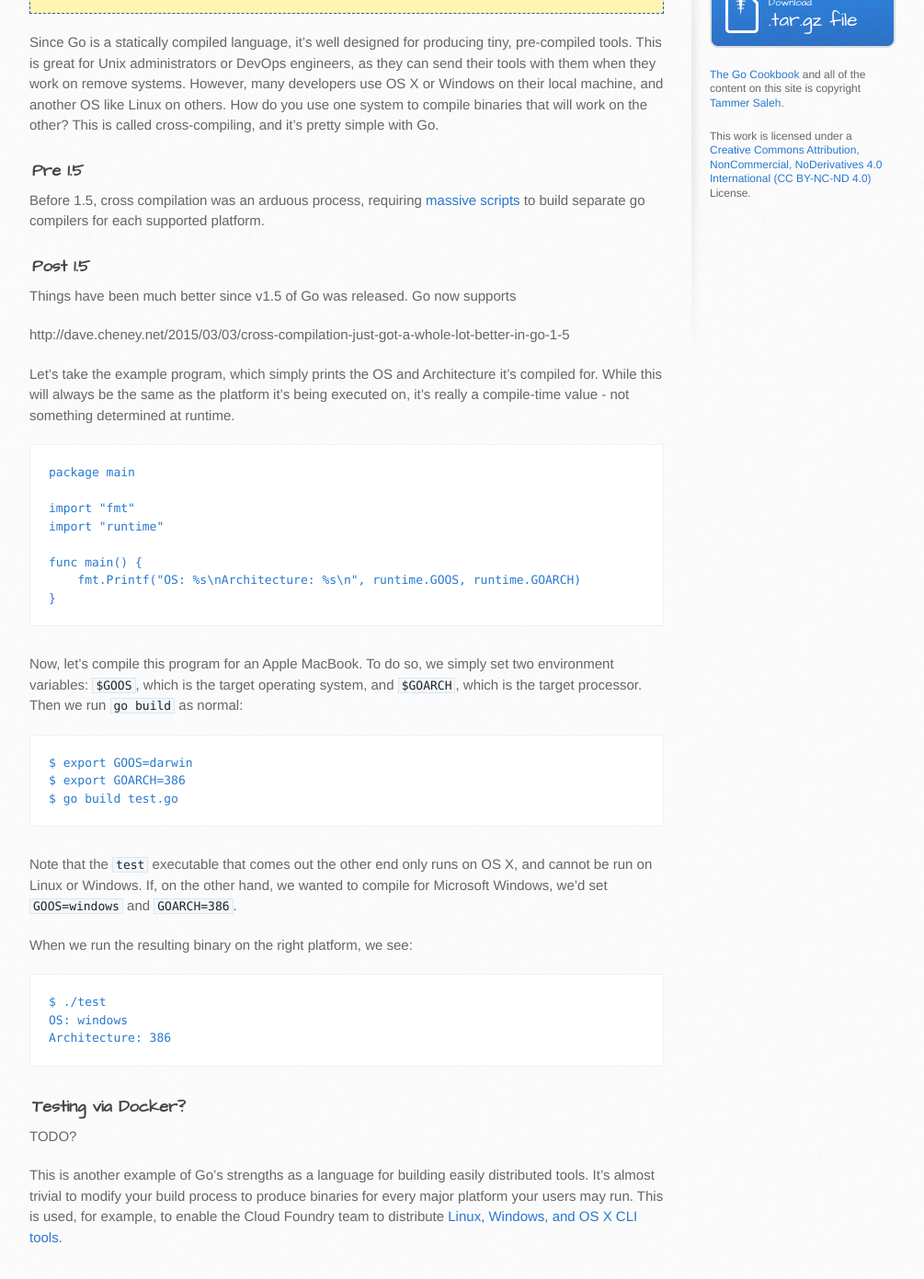
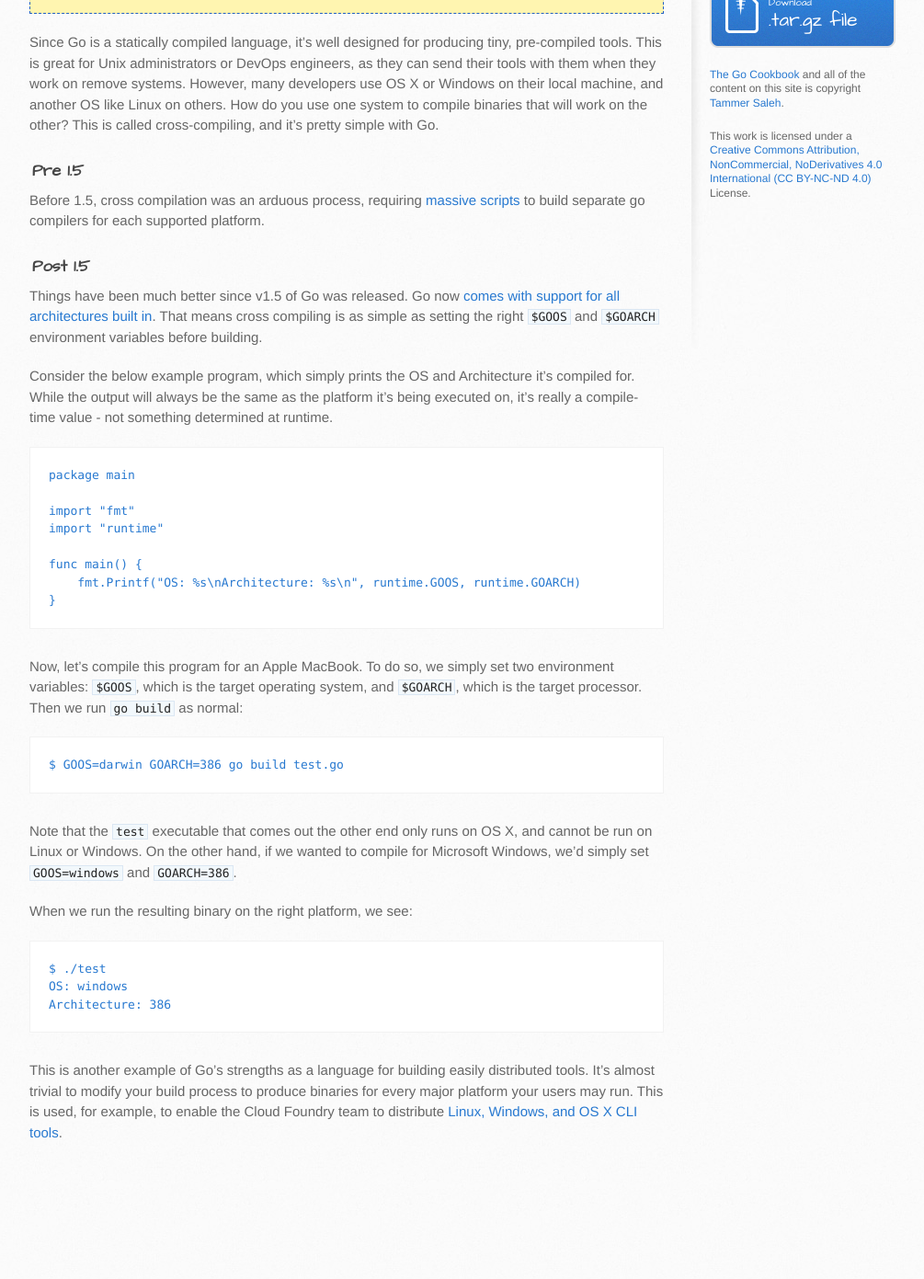
Before and after one commit to superorbital/golangcookbook.github.io, a Jekyll site: the page built from chapters/running/cross-compiling/index.md, in a window 1280 px wide and 1400 px high, scrolled down 418 px. Shown: the top 1391 px of the window at 92% size, without its empty margins (138-1143 px from the left). Built offline with Jekyll 4.4.1, drawn with Linux system fonts in a browser that asks for light colours; comment, search, counter and statistics services are not loaded; after the commit the page ends 1704 px from its top, so only the background shows below that.

Commit message:
finished cross-compiling

````diff
--- a/chapters/running/cross-compiling/index.md
+++ b/chapters/running/cross-compiling/index.md
@@ -18,11 +18,9 @@ Before 1.5, cross compilation was an arduous process, requiring [massive scripts
 
 ### Post 1.5
 
-Things have been much better since v1.5 of Go was released.  Go now supports
+Things have been much better since v1.5 of Go was released.  Go now [comes with support for all architectures built in](http://dave.cheney.net/2015/03/03/cross-compilation-just-got-a-whole-lot-better-in-go-1-5).  That means cross compiling is as simple as setting the right `$GOOS` and `$GOARCH` environment variables before building.
 
-http://dave.cheney.net/2015/03/03/cross-compilation-just-got-a-whole-lot-better-in-go-1-5
-
-Let's take the example program, which simply prints the OS and Architecture it's compiled for.  While this will always be the same as the platform it's being executed on, it's really a compile-time value - not something determined at runtime.
+Consider the below example program, which simply prints the OS and Architecture it's compiled for.  While the output will always be the same as the platform it's being executed on, it's really a compile-time value - not something determined at runtime.
 
 ```
 package main
@@ -38,12 +36,10 @@ func main() {
 Now, let's compile this program for an Apple MacBook.  To do so, we simply set two environment variables: `$GOOS`, which is the target operating system, and `$GOARCH`, which is the target processor.  Then we run `go build` as normal:
 
 ```
-$ export GOOS=darwin
-$ export GOARCH=386
-$ go build test.go
+$ GOOS=darwin GOARCH=386 go build test.go
 ```
 
-Note that the `test` executable that comes out the other end only runs on OS X, and cannot be run on Linux or Windows.  If, on the other hand, we wanted to compile for Microsoft Windows, we'd set `GOOS=windows` and `GOARCH=386`.
+Note that the `test` executable that comes out the other end only runs on OS X, and cannot be run on Linux or Windows.  On the other hand, if we wanted to compile for Microsoft Windows, we'd simply set `GOOS=windows` and `GOARCH=386`.
 
 When we run the resulting binary on the right platform, we see:
 
@@ -53,8 +49,4 @@ OS: windows
 Architecture: 386
 ```
 
-### Testing via Docker?
-
-TODO?
-
 This is another example of Go's strengths as a language for building easily distributed tools.  It's almost trivial to modify your build process to produce binaries for every major platform your users may run.  This is used, for example, to enable the Cloud Foundry team to distribute [Linux, Windows, and OS X CLI tools](https://github.com/cloudfoundry/cli).
````
Also changed, not shown: other parts of chapters/running/cross-compiling/index.md (+1 -1 lines), _posts/2014-04-06-welcome-to-jekyll.markdown (deleted, +0 -24 lines), chapters/strings/title/index.md (+0 -1 lines), 1 other file.
